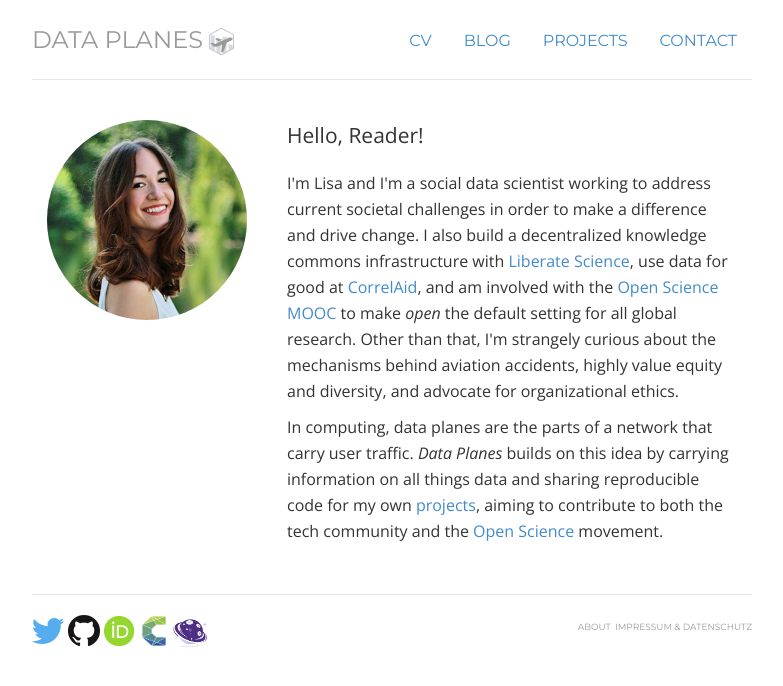
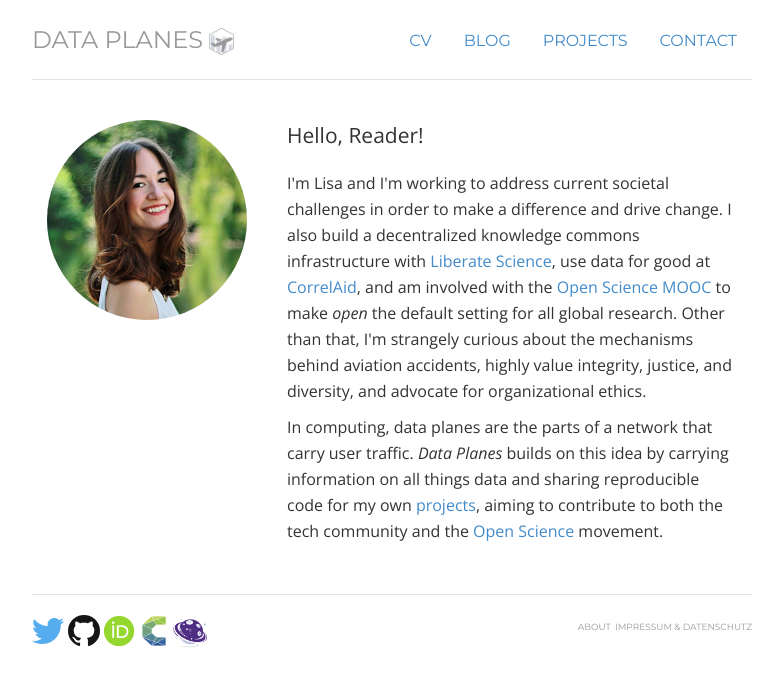
Before and after one commit to lhehnke/lhehnke.github.io, a Jekyll site: the page built from index.html, in a window 1280 px wide. Shown: the top 686 px of the page, without its empty margins (248-1031 px from the left). Built offline with Jekyll 4.4.1, drawn with Linux system fonts in a browser that asks for light colours; nearby versions of some CDN libraries.

Commit message:
Remove them labels

```diff
--- a/index.html
+++ b/index.html
@@ -20,7 +20,7 @@
 	<p class="lead">Hello, Reader!</p>
 
 
-	<p>I'm <span itemprop="name">Lisa </span> and I'm a social data scientist working to address current societal challenges in order to make a difference and drive change. I also build a decentralized knowledge commons infrastructure with <a href="https://libscie.org/">Liberate Science</a>, use data for good at <a href="https://correlaid.org/">CorrelAid</a>, and am involved with the <a href="https://opensciencemooc.eu/">Open Science MOOC</a> to make <em>open</em> the default setting for all global research. Other than that, I'm strangely curious about the mechanisms behind aviation accidents, highly value equity and diversity, and advocate for organizational ethics.</p>
+	<p>I'm <span itemprop="name">Lisa </span> and I'm working to address current societal challenges in order to make a difference and drive change. I also build a decentralized knowledge commons infrastructure with <a href="https://libscie.org/">Liberate Science</a>, use data for good at <a href="https://correlaid.org/">CorrelAid</a>, and am involved with the <a href="https://opensciencemooc.eu/">Open Science MOOC</a> to make <em>open</em> the default setting for all global research. Other than that, I'm strangely curious about the mechanisms behind aviation accidents, highly value integrity, justice, and diversity, and advocate for organizational ethics.</p>
 
 	<p>In computing, data planes are the parts of a network that carry user traffic. <em>Data Planes</em> builds on this idea by carrying information on all things data and sharing reproducible code for my own <a href="https://lhehnke.github.io/projects/">projects</a>, aiming to contribute to both the tech community and the <a href="https://cos.io/">Open Science</a> movement.</p>
 
```
